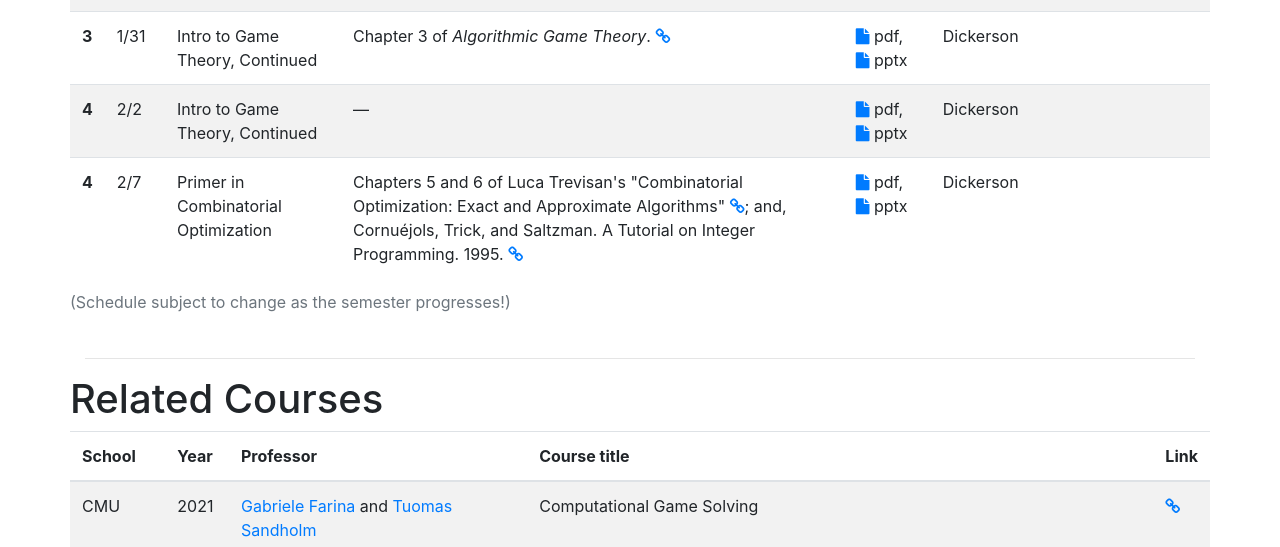
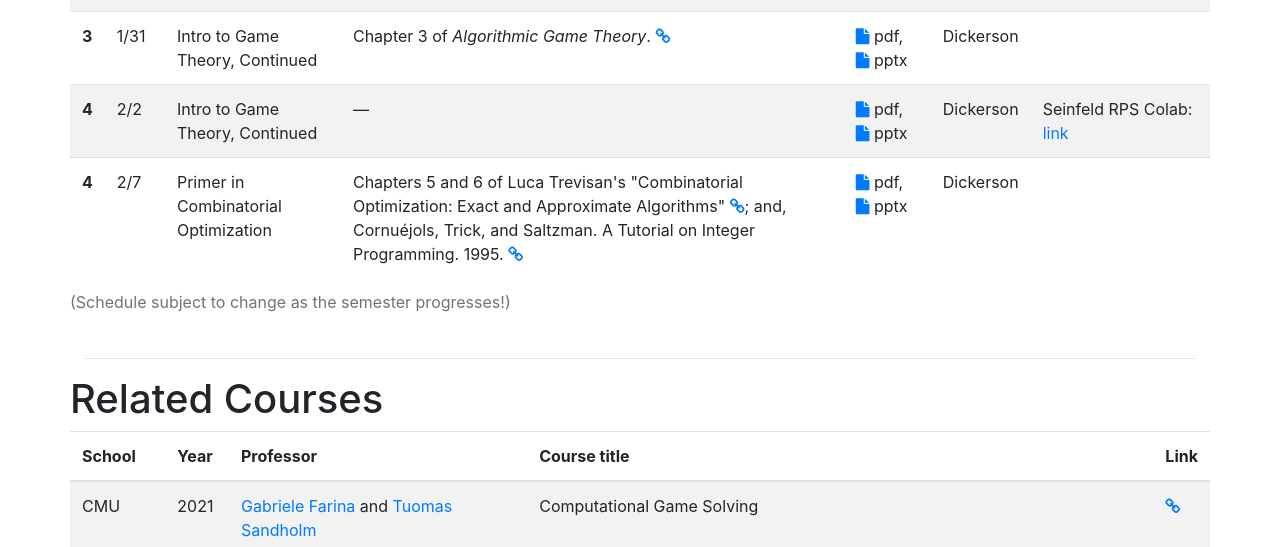
Before and after one commit to mech-design/mech-design.github.io, a plain HTML site: page index.html in a window 1280 px wide. Shown: the part 2631-3178 px from the top of the page. Drawn offline with nearby package versions, Linux system fonts and the light colour scheme; a web font is replaced by a local one.

Commit message:
Colab for RPS

```diff
--- a/index.html
+++ b/index.html
@@ -221,7 +221,7 @@
                         <td>&mdash;</td>
                         <td><a href="lecs/cmsc498t_s2022_lec02+03_dickerson.pdf"><i class="fa fa-file" aria-hidden="true"></i></a> pdf, <a href="lecs/cmsc498t_s2022_lec02+03_dickerson.pptx"><i class="fa fa-file" aria-hidden="true"></i></a> pptx</td>
                         <td>Dickerson</td>
-                        <td></td>
+                        <td>Seinfeld RPS Colab: <a href="https://colab.research.google.com/drive/1G5KtHu5hGiPBWdthTJj9vUm7N3StpBCG?usp=sharing">link</a></td>
                         </tr>
                         <tr>
                         <th scope="row">4</th>
```
